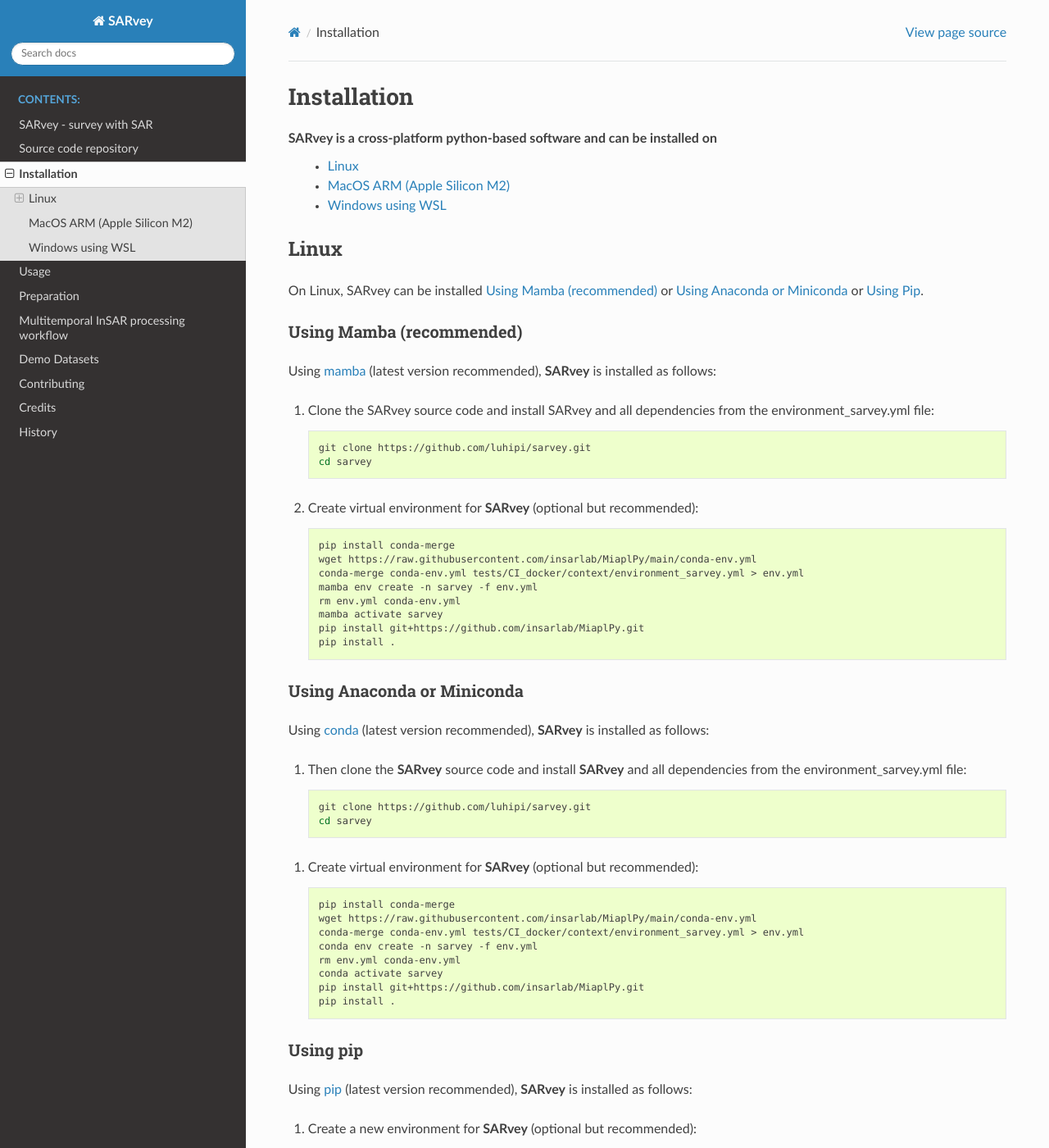
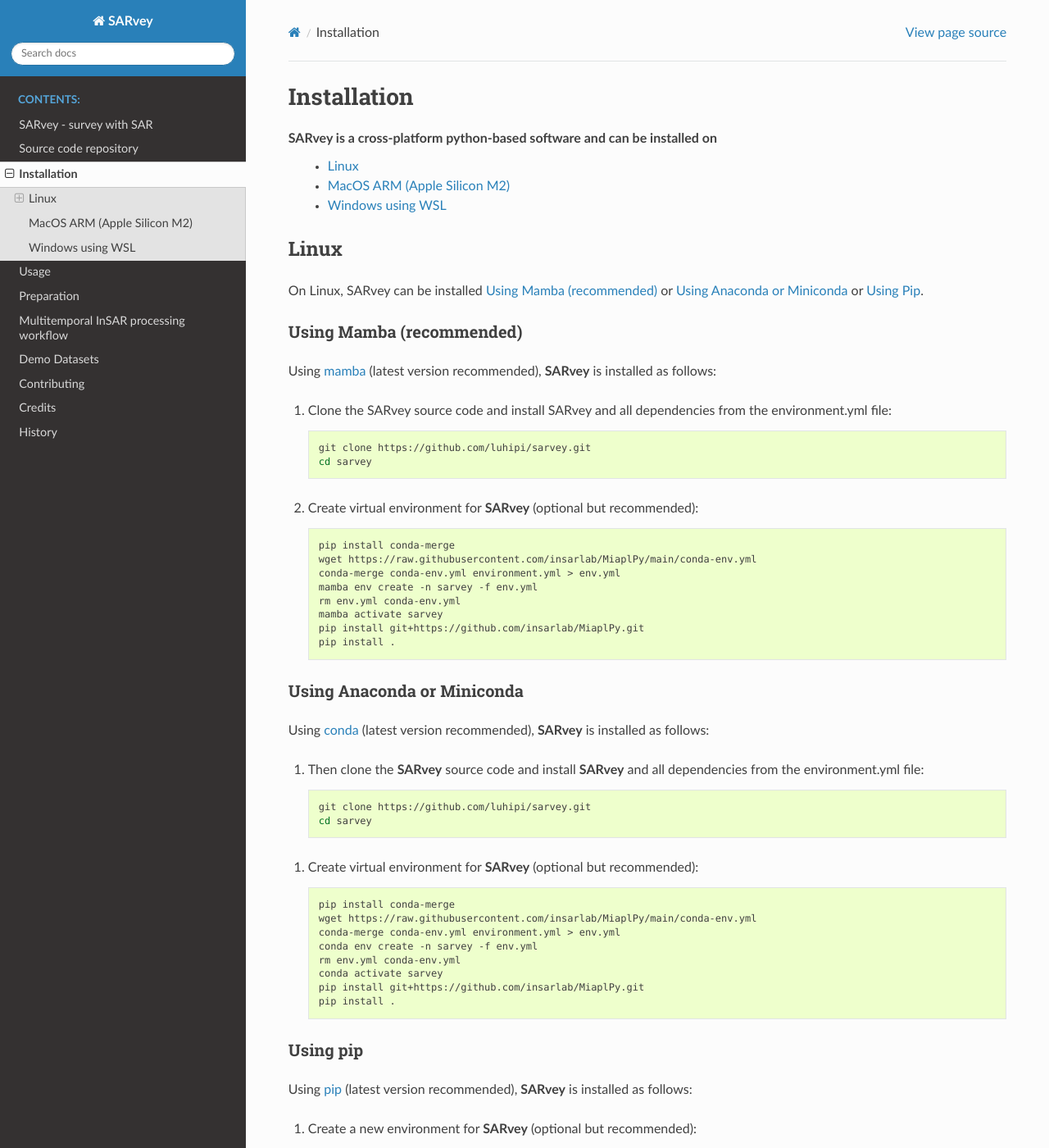
Before and after one commit to luhipi/sarvey, a Sphinx documentation site: the page built from docs/installation.rst, in a window 1280 px wide and 1400 px high. Shown: the whole window at 82% size. Built offline with Sphinx 7.4.7 and the Read the Docs theme 3.1.0, drawn with Linux system fonts in a browser that asks for light colours; pages that are not in the unit, such as notebooks, are missing from menus; some of the changed text lies outside the part shown.

Commit message:
update installation documentation with environment.yml in root.

```diff
--- a/docs/installation.rst
+++ b/docs/installation.rst
@@ -21,7 +21,7 @@
 Using mamba_ (latest version recommended), **SARvey** is installed as follows:
 
 
-1. Clone the SARvey source code and install SARvey and all dependencies from the environment_sarvey.yml file:
+1. Clone the SARvey source code and install SARvey and all dependencies from the environment.yml file:
 
    .. code-block:: bash
 
@@ -35,7 +35,7 @@
 
     pip install conda-merge
     wget https://raw.githubusercontent.com/insarlab/MiaplPy/main/conda-env.yml
-    conda-merge conda-env.yml tests/CI_docker/context/environment_sarvey.yml > env.yml
+    conda-merge conda-env.yml environment.yml > env.yml
     mamba env create -n sarvey -f env.yml
     rm env.yml conda-env.yml
     mamba activate sarvey
@@ -49,7 +49,7 @@
 Using conda_ (latest version recommended), **SARvey** is installed as follows:
 
 
-1. Then clone the **SARvey** source code and install **SARvey** and all dependencies from the environment_sarvey.yml file:
+1. Then clone the **SARvey** source code and install **SARvey** and all dependencies from the environment.yml file:
 
    .. code-block:: bash
 
@@ -63,7 +63,7 @@
 
     pip install conda-merge
     wget https://raw.githubusercontent.com/insarlab/MiaplPy/main/conda-env.yml
-    conda-merge conda-env.yml tests/CI_docker/context/environment_sarvey.yml > env.yml
+    conda-merge conda-env.yml environment.yml > env.yml
     conda env create -n sarvey -f env.yml
     rm env.yml conda-env.yml
     conda activate sarvey
@@ -144,12 +144,12 @@
         git clone https://github.com/luhipi/sarvey.git
         cd sarvey
 
-   2.2 Open `tests/CI_docker/context/environment_sarvey.yml` in an editor of your choice and comment out the lines `isce2` and `gcc_linux-64`. Alternatively, you can run the following commands.
+   2.2 Open `environment.yml` in an editor of your choice and comment out the lines `isce2` and `gcc_linux-64`. Alternatively, you can run the following commands.
 
     .. code-block:: bash
 
-         sed -i '' '/isce2/s/^/# /' tests/CI_docker/context/environment_sarvey.yml
-         sed -i '' '/gcc_linux-64/s/^/# /' tests/CI_docker/context/environment_sarvey.yml
+         sed -i '' '/isce2/s/^/# /' environment.yml
+         sed -i '' '/gcc_linux-64/s/^/# /' environment.yml
 
     Note: As of the time of creation of this document, `isce2` for MacOS ARM64 is not available in Conda repositories. Therefore, it is skipped, but it should not cause any problems for running SARvey. Also, `gcc_linux-64` is not required on ARM64.
 
@@ -157,7 +157,7 @@
 
     .. code-block:: bash
 
-        conda env update --name sarvey -f tests/CI_docker/context/environment_sarvey.yml
+        conda env update --name sarvey -f environment.yml
         conda activate sarvey
         pip install .
 
```
